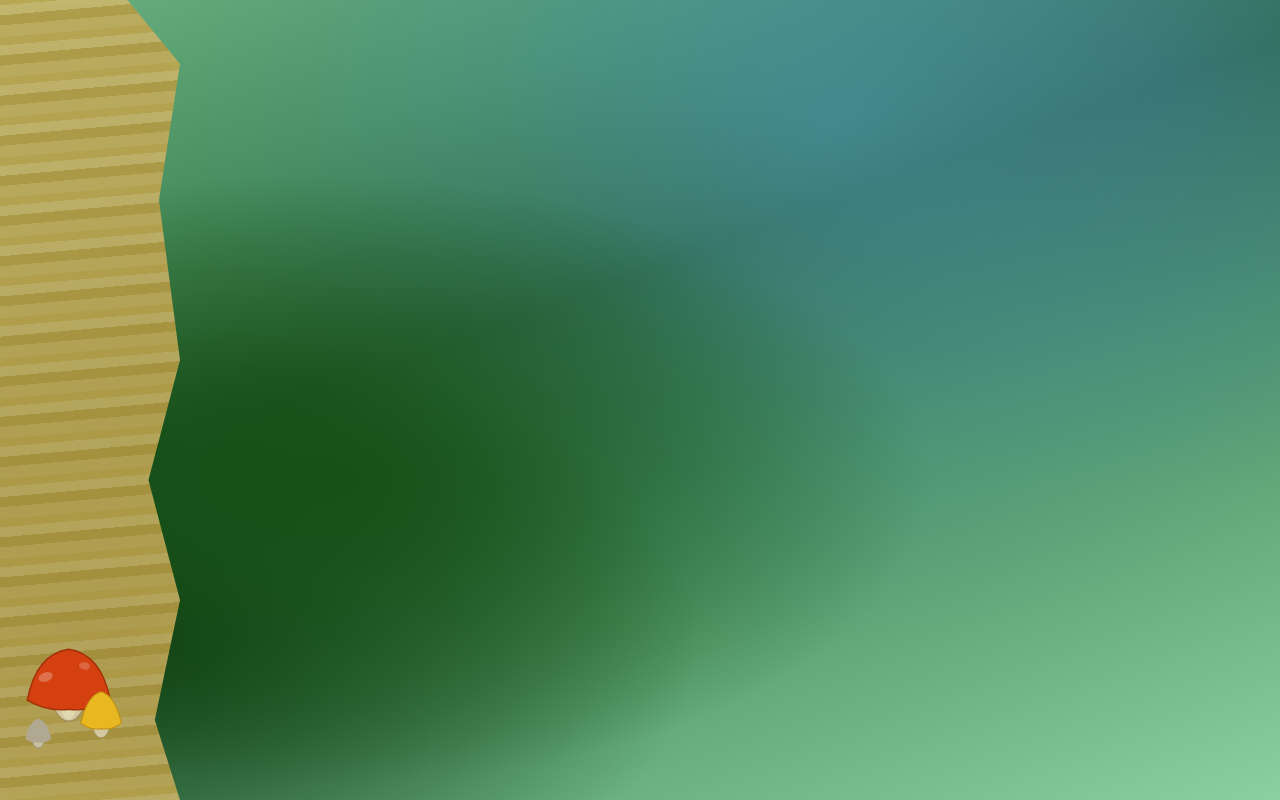
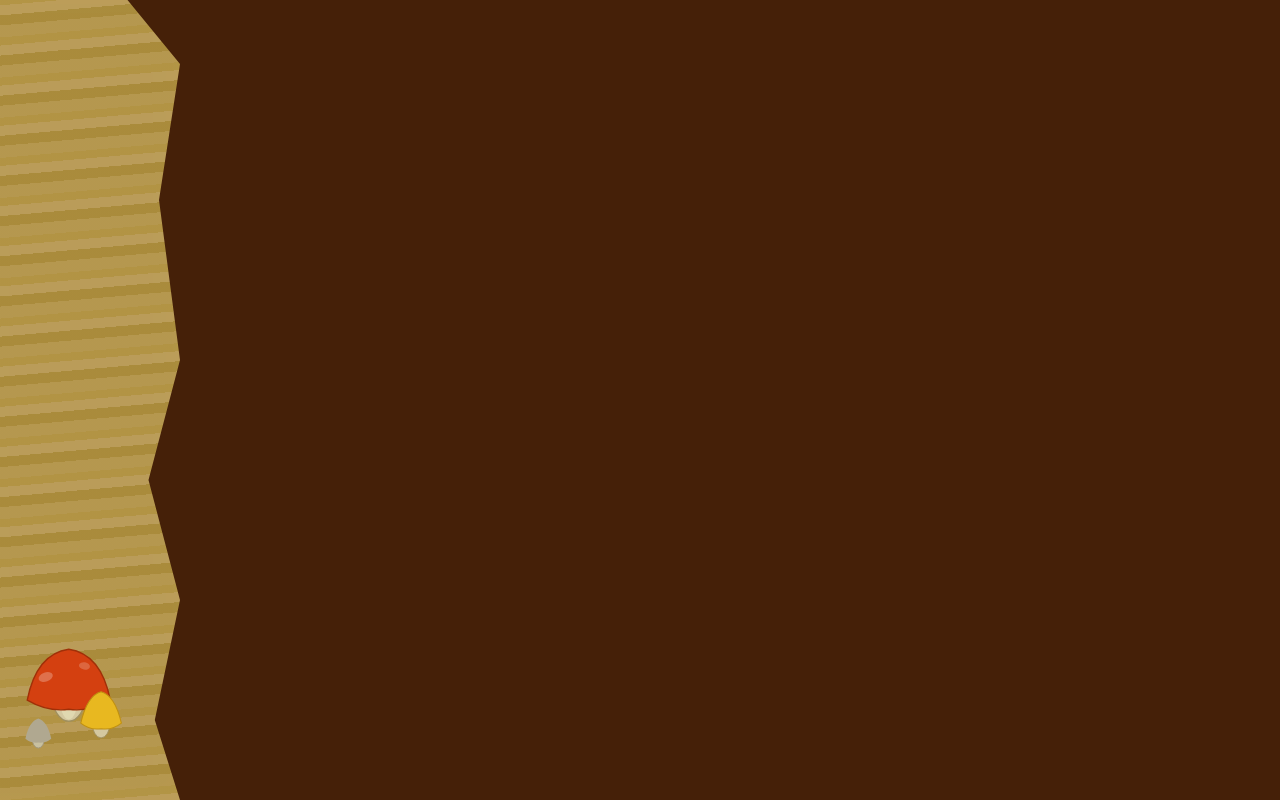
Before and after one commit to Christopherljq/DSEXP, a plain HTML site: page index.html in a window 1280 px wide. Drawn offline with Linux system fonts and the light colour scheme.

Commit message:
Update index.html

```diff
--- a/index.html
+++ b/index.html
@@ -59,12 +59,7 @@
                env(safe-area-inset-right, 0px)
                env(safe-area-inset-bottom, 0px)
                env(safe-area-inset-left, 0px);
-      background:
-        radial-gradient(ellipse at 25% 60%, rgba(20,80,20,.95) 0%, transparent 45%),
-        radial-gradient(ellipse at 10% 80%, rgba(10,50,10,.9) 0%, transparent 35%),
-        radial-gradient(ellipse at 65% 15%, rgba(80,160,200,.5) 0%, transparent 55%),
-        radial-gradient(ellipse at 90% 10%, rgba(60,120,160,.4) 0%, transparent 40%),
-        linear-gradient(160deg, #6ab080 0%, #4a9060 20%, #2a6030 40%, #4a9060 60%, #6ab080 80%, #8ad0a0 100%);
+      background: #452008;
       transform: translateY(100%);
       animation: slideUp 0.5s cubic-bezier(0.22, 1, 0.36, 1) forwards;
     }
```
